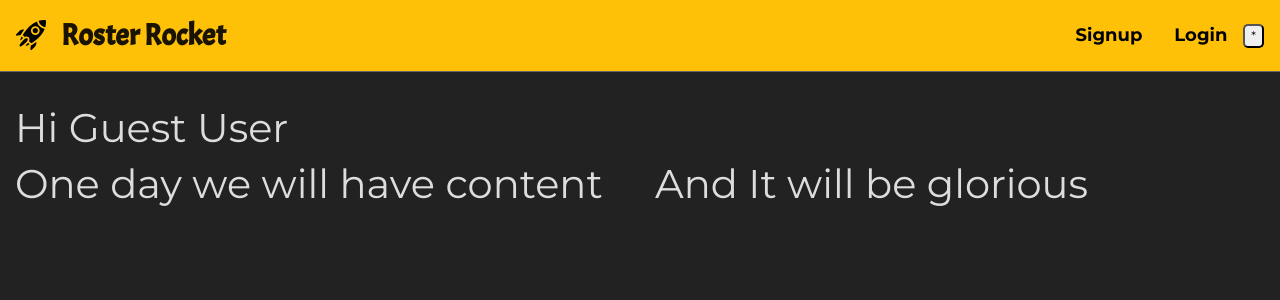
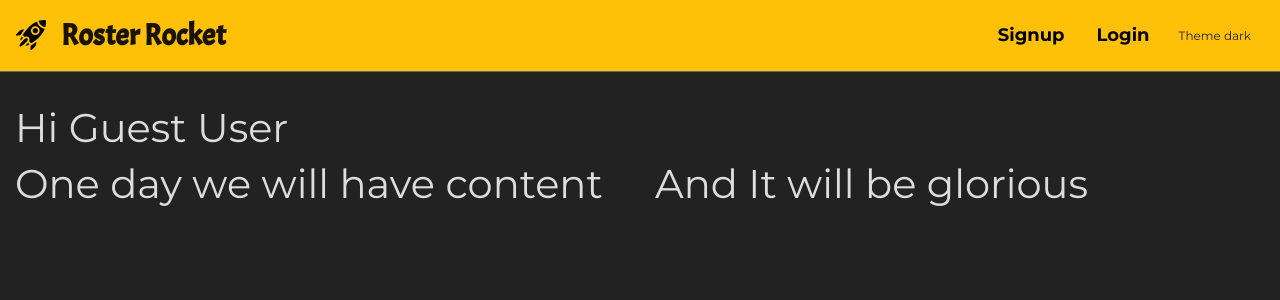
Before and after one commit to kgeary/roster-rocket, a React (Create React App) app in the folder client/: page / in a window 1280 px wide. Shown: the top 300 px of the page. Built offline with nearby package versions, Linux system fonts and the light colour scheme; no server answers.

Commit message:
Some styling of nav buttons

```diff
--- a/client/src/components/Nav/index.js
+++ b/client/src/components/Nav/index.js
@@ -51,7 +51,7 @@ const Nav = () => {
             null
         }
         <NavLink className="nav-link" activeClassName="active" to="/parent">My Profile</NavLink>
-        <button className="nav-button" onClick={onLogout}>Logout</button>
+        <button className="nav-link btn" onClick={onLogout}>Logout</button>
       </React.Fragment>
     );
   }
@@ -81,7 +81,7 @@ const Nav = () => {
               {/* <NavLink className="nav-link" activeClassName="active" to="/home">Home</NavLink> */}
             </div>
             {state.username ? getUserOptions() : getNonUserOptions()}
-            <button className="change-theme" onClick={toggleTheme}>*</button>
+            <button className="btn change-theme" onClick={toggleTheme}>{"Theme " + state.theme}</button>
           </div>
         </React.Fragment>
       }
```
